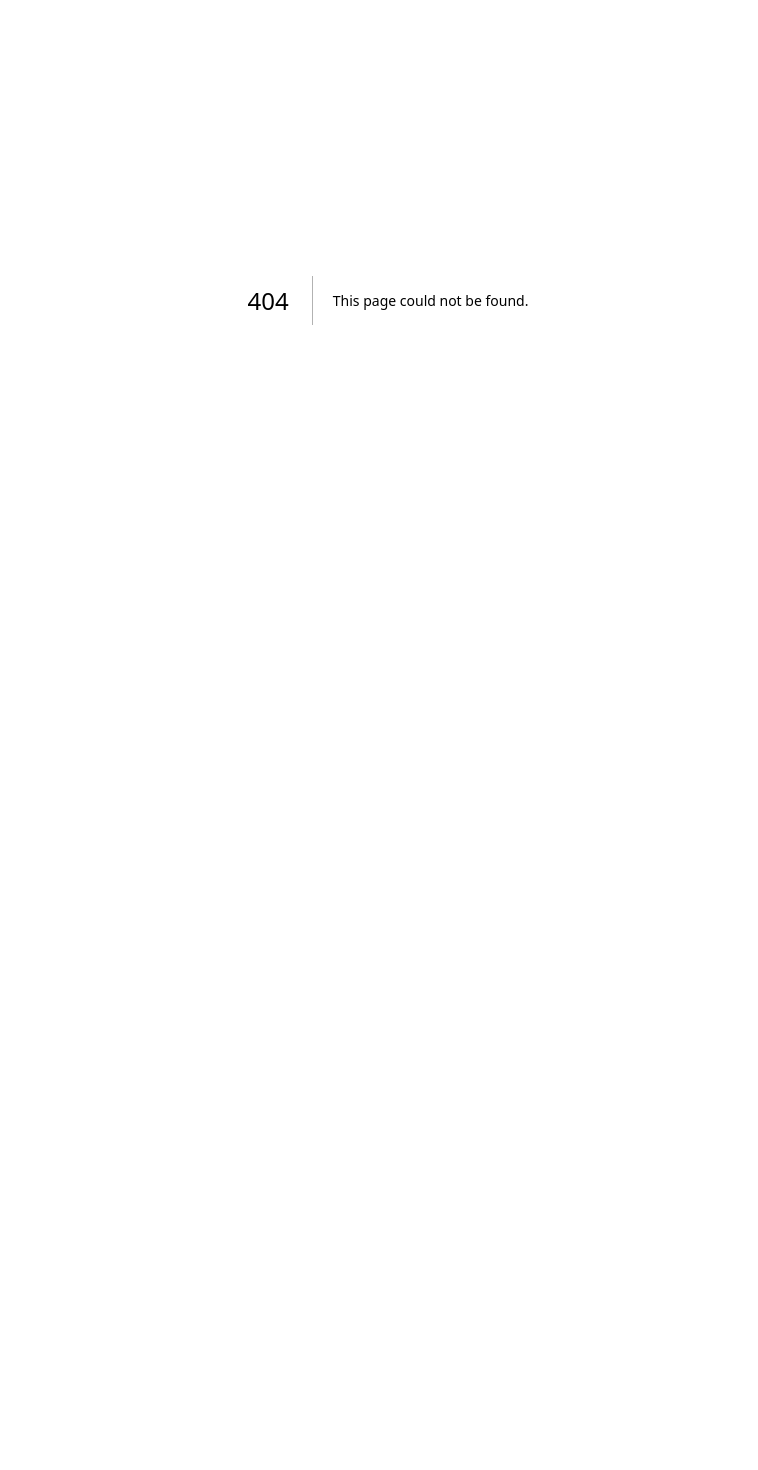
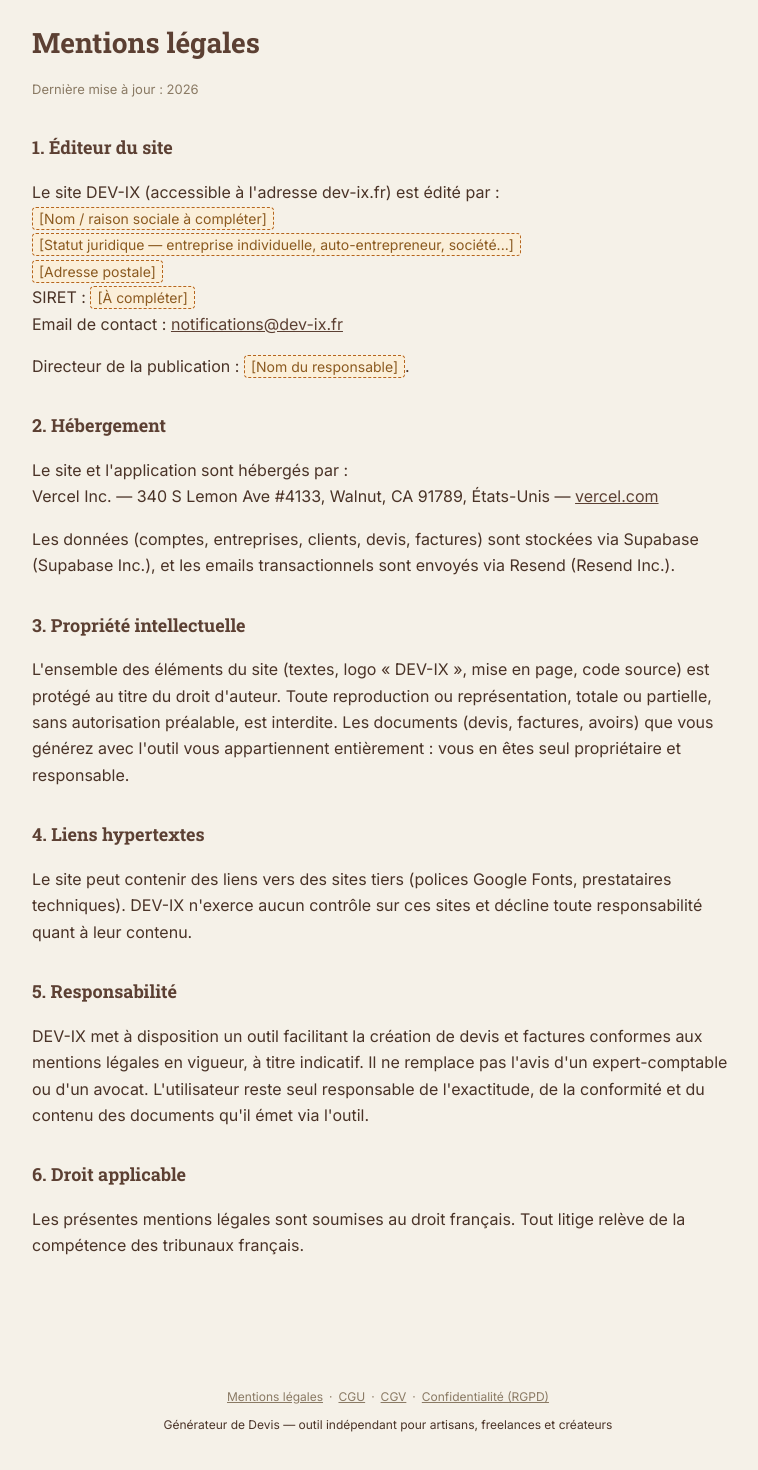
Before and after one commit to axegallais/generateur-devis-artisan, a Next.js app: page /mentions-legales in a window 1280 px wide. Before the commit this address had no page. Shown: the part 100-1570 px from the top of the page, without its empty margins (252-1010 px from the left). Before the commit the page ends 800 px from the top, so only its background shows below. Built offline with nearby package versions, Linux system fonts and the light colour scheme.

Commit message:
Create mentions-legales.js

```diff
--- /dev/null
+++ b/pages/mentions-legales.js
@@ -0,0 +1,90 @@
+import Head from 'next/head';
+
+export default function MentionsLegales() {
+  return (
+    <>
+      <Head>
+        <title>Mentions légales — DEV-IX</title>
+        <meta name="description" content="Mentions légales du site DEV-IX, générateur de devis et factures." />
+        <link rel="preconnect" href="https://fonts.googleapis.com" />
+        <link rel="preconnect" href="https://fonts.gstatic.com" crossOrigin="anonymous" />
+        <link href="https://fonts.googleapis.com/css2?family=Inter:wght@400;500;600;700&family=Roboto+Slab:wght@400;500;600;700&display=swap" rel="stylesheet" />
+        <style>{`
+          :root { --creme:#F5F1E8; --papier:#FDFBF9; --bois:#8B6F47; --noyer:#5C4033; --encre:#2C2C2A; --sauge:#2C5F63; --rouille:#B5651D; --trait:#E3DCCB; }
+          * { box-sizing: border-box; }
+          body { margin:0; background:var(--creme); color:var(--encre); font-family:'Inter', sans-serif; line-height:1.65; }
+          h1,h2 { font-family:'Roboto Slab', serif; color:var(--noyer); }
+          h1 { font-size:28px; margin:0 0 8px; }
+          h2 { font-size:18px; margin:32px 0 10px; }
+          a { color: var(--noyer); }
+          .conteneur { max-width: 760px; margin: 0 auto; padding: 40px 24px 80px; }
+          header.entete { display:flex; align-items:center; justify-content:space-between; padding:22px 24px; max-width:1080px; margin:0 auto; }
+          .logo-devix { font-family:'Roboto Slab', serif; font-weight:700; letter-spacing:1px; color:var(--noyer); font-size:22px; display:flex; align-items:baseline; gap:8px; text-decoration:none; }
+          .logo-devix .tiret { color: var(--rouille); font-weight: 400; opacity: 0.85; }
+          .logo-devix .x { color: var(--rouille); }
+          .retour { text-decoration:none; font-size:14px; font-weight:500; color:var(--noyer); border-bottom:1.5px solid var(--bois); padding-bottom:2px; }
+          .maj { font-size:13px; color:#8A7A64; margin-bottom:28px; }
+          p { color:#4A3327; }
+          .placeholder { background:#FBEFD9; border:1px dashed var(--rouille); padding:2px 6px; border-radius:4px; color:#8B5A20; font-size:14px; }
+          footer.piedbas { padding:32px 24px 44px; text-align:center; font-size:12px; color:#8A7A64; }
+          footer.piedbas a { color:#8A7A64; margin:0 6px; }
+        `}</style>
+      </Head>
+      <header className="entete">
+        <a className="logo-devix" href="/"><span className="x" style={{color:'var(--rouille)'}}></span>DEV<span className="tiret">-</span><span className="x">IX</span></a>
+        <a className="retour" href="/">← Retour à l'accueil</a>
+      </header>
+      <div className="conteneur">
+        <h1>Mentions légales</h1>
+        <p className="maj">Dernière mise à jour : 2026</p>
+
+        <h2>1. Éditeur du site</h2>
+        <p>
+          Le site DEV-IX (accessible à l'adresse dev-ix.fr) est édité par :<br />
+          <span className="placeholder">[Nom / raison sociale à compléter]</span><br />
+          <span className="placeholder">[Statut juridique — entreprise individuelle, auto-entrepreneur, société...]</span><br />
+          <span className="placeholder">[Adresse postale]</span><br />
+          SIRET : <span className="placeholder">[À compléter]</span><br />
+          Email de contact : <a href="mailto:notifications@dev-ix.fr">notifications@dev-ix.fr</a>
+        </p>
+        <p>Directeur de la publication : <span className="placeholder">[Nom du responsable]</span>.</p>
+
+        <h2>2. Hébergement</h2>
+        <p>
+          Le site et l'application sont hébergés par :<br />
+          Vercel Inc. — 340 S Lemon Ave #4133, Walnut, CA 91789, États-Unis — <a href="https://vercel.com" target="_blank" rel="noreferrer">vercel.com</a>
+        </p>
+        <p>
+          Les données (comptes, entreprises, clients, devis, factures) sont stockées via Supabase (Supabase Inc.), et les emails transactionnels sont envoyés via Resend (Resend Inc.).
+        </p>
+
+        <h2>3. Propriété intellectuelle</h2>
+        <p>
+          L'ensemble des éléments du site (textes, logo « DEV-IX », mise en page, code source) est protégé au titre du droit d'auteur.
+          Toute reproduction ou représentation, totale ou partielle, sans autorisation préalable, est interdite.
+          Les documents (devis, factures, avoirs) que vous générez avec l'outil vous appartiennent entièrement : vous en êtes seul propriétaire et responsable.
+        </p>
+
+        <h2>4. Liens hypertextes</h2>
+        <p>Le site peut contenir des liens vers des sites tiers (polices Google Fonts, prestataires techniques). DEV-IX n'exerce aucun contrôle sur ces sites et décline toute responsabilité quant à leur contenu.</p>
+
+        <h2>5. Responsabilité</h2>
+        <p>
+          DEV-IX met à disposition un outil facilitant la création de devis et factures conformes aux mentions légales en vigueur, à titre indicatif.
+          Il ne remplace pas l'avis d'un expert-comptable ou d'un avocat. L'utilisateur reste seul responsable de l'exactitude, de la conformité
+          et du contenu des documents qu'il émet via l'outil.
+        </p>
+
+        <h2>6. Droit applicable</h2>
+        <p>Les présentes mentions légales sont soumises au droit français. Tout litige relève de la compétence des tribunaux français.</p>
+      </div>
+      <footer className="piedbas">
+        <a href="/mentions-legales">Mentions légales</a>·
+        <a href="/cgu">CGU</a>·
+        <a href="/cgv">CGV</a>·
+        <a href="/confidentialite">Confidentialité (RGPD)</a>
+        <p style={{marginTop:'8px'}}>Générateur de Devis — outil indépendant pour artisans, freelances et créateurs</p>
+      </footer>
+    </>
+  );
+}
```
